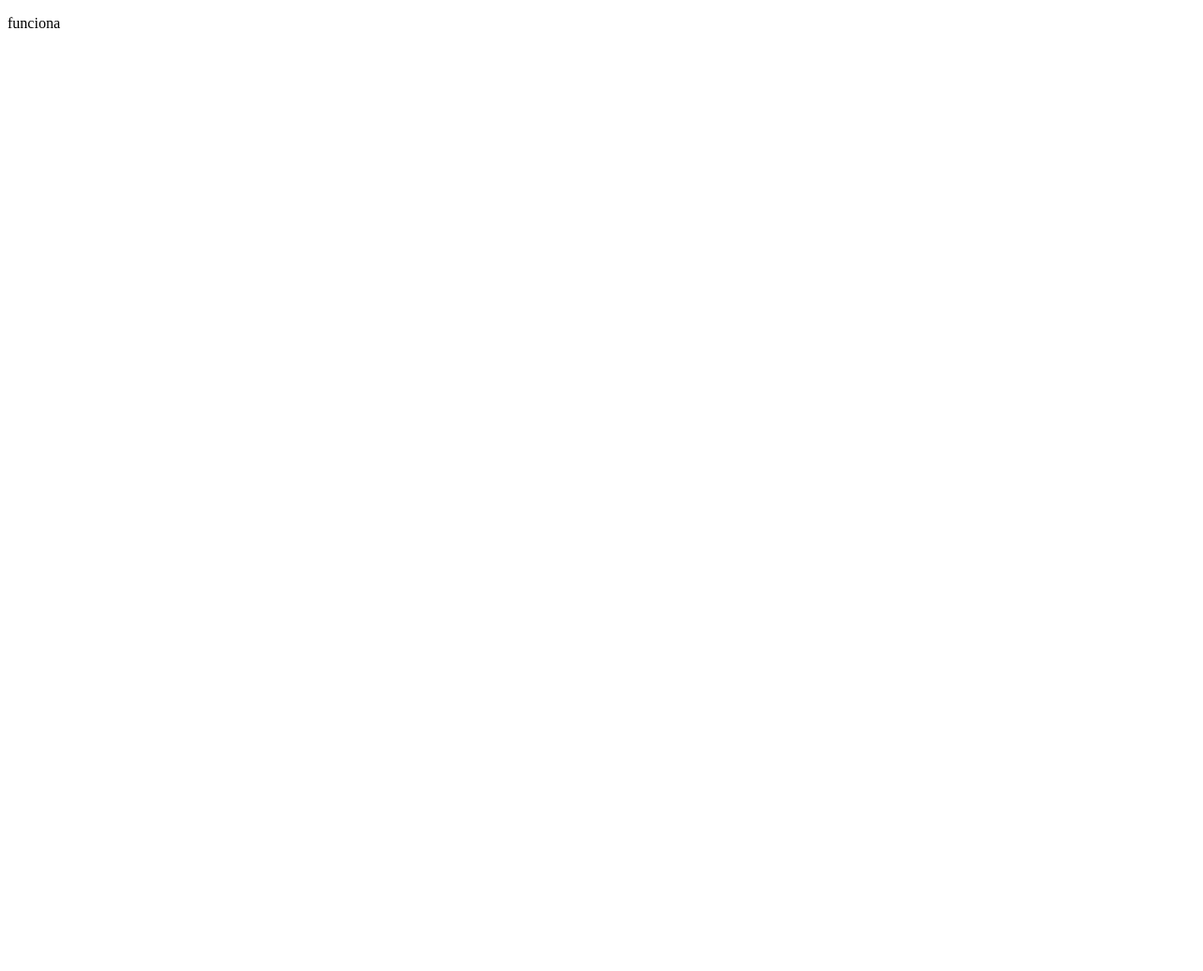
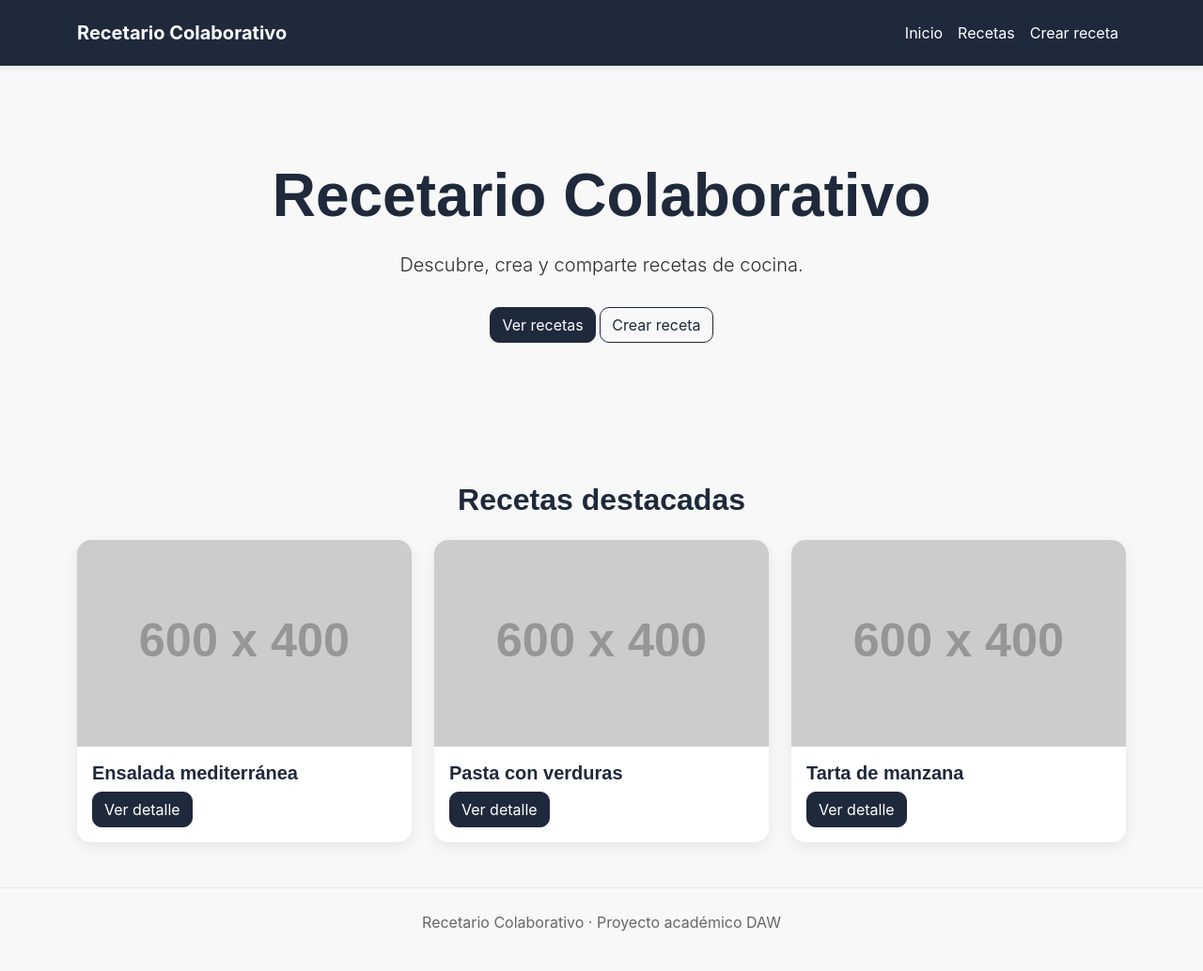
Before and after one commit to agondie1705/Recetario-colaborativo, a PHP site: page / in a window 1280 px wide. Before the commit the page is almost empty. Shown: the whole page at 94% size. Before the commit the page ends 30 px from the top, so only its background shows below. Run offline with PHP 8.4, Linux system fonts and the light colour scheme; grey boxes labelled with a size stand in for pictures from a placeholder-image service; a stand-in replaces the project's code that opens the database connection; some libraries are stand-ins or nearby versions.

Commit message:
S2-01: Add initial layout and styles for the collaborative recipe application; create header, footer, and main pages #8

```diff
--- a/css/styles.css
+++ b/css/styles.css
@@ -0,0 +1,144 @@
+/* ======================
+   ESTILOS GENERALES
+====================== */
+
+body{
+    background-color: #F8F8F8;
+    color: #2B2B2B;
+    font-family: Inter, Arial, sans-serif;
+}
+
+h1,
+h2,
+h3,
+h4,
+h5,
+h6{
+    color: #1E293B;
+    font-family: Poppins, Arial, sans-serif;
+    font-weight: 700;
+}
+
+/* ======================
+   NAVBAR
+====================== */
+
+.navbar{
+    background-color: #1E293B !important;
+    box-shadow: 0 2px 10px rgba(0,0,0,.08);
+    padding: 15px 0;
+}
+
+.navbar-brand{
+    font-weight: 700;
+}
+
+.nav-link{
+    color: white !important;
+}
+
+.nav-link:hover{
+    color: #D6B89C !important;
+}
+
+/* ======================
+   HERO
+====================== */
+
+.hero{
+    padding: 100px 0;
+}
+
+.hero h1{
+    font-size: 4rem;
+    margin-bottom: 20px;
+}
+
+.hero p{
+    max-width: 700px;
+    margin: auto;
+    margin-bottom: 30px;
+}
+
+/* ======================
+   BOTONES
+====================== */
+
+.btn{
+    border-radius: 10px;
+}
+
+.btn-primary{
+    background-color: #1E293B;
+    border-color: #1E293B;
+}
+
+.btn-primary:hover{
+    background-color: #16202E;
+    border-color: #16202E;
+}
+
+.btn-outline-primary{
+    border-color: #1E293B;
+    color: #1E293B;
+}
+
+.btn-outline-primary:hover{
+    background-color: #1E293B;
+    border-color: #1E293B;
+}
+
+/* ======================
+   TARJETAS
+====================== */
+
+.card{
+    background-color: #FFFFFF;
+    border: none;
+    border-radius: 15px;
+    overflow: hidden;
+    box-shadow: 0 5px 15px rgba(0,0,0,.08);
+    transition: .3s;
+}
+
+.card:hover{
+    transform: translateY(-5px);
+}
+
+.card-title{
+    color: #1E293B;
+    font-weight: 600;
+}
+
+.card img{
+    height: 220px;
+    object-fit: cover;
+}
+
+/* ======================
+   FOOTER
+====================== */
+
+footer{
+    margin-top: 60px;
+    padding: 20px;
+    text-align: center;
+    border-top: 1px solid #E5E7EB;
+    color: #666;
+}
+
+/* ======================
+   RESPONSIVE
+====================== */
+
+@media (max-width: 768px){
+
+    .hero{
+        padding: 60px 20px;
+    }
+
+    .hero h1{
+        font-size: 2.5rem;
+    }
+
+}
--- a/docs/sql/schema.sql
+++ b/docs/sql/schema.sql
@@ -18,7 +18,7 @@ SET time_zone = "+00:00";
 /*!40101 SET NAMES utf8mb4 */;
 
 --
--- Base de datos: `recetario`
+-- Base de datos: `schema`
 --
 
 -- --------------------------------------------------------
--- /dev/null
+++ b/includes/footer.php
@@ -0,0 +1,12 @@
+<footer class="text-center py-4 mt-5">
+
+    <p>
+        Recetario Colaborativo · Proyecto académico DAW
+    </p>
+
+</footer>
+
+<script src="https://cdn.jsdelivr.net/npm/bootstrap@5.3.3/dist/js/bootstrap.bundle.min.js"></script>
+
+</body>
+</html>
--- /dev/null
+++ b/includes/header.php
@@ -0,0 +1,55 @@
+<!DOCTYPE html>
+<html lang="es">
+<head>
+    <meta charset="UTF-8">
+    <meta name="viewport" content="width=device-width, initial-scale=1.0">
+    <title>Recetario Colaborativo</title>
+
+    <link href="https://cdn.jsdelivr.net/npm/bootstrap@5.3.3/dist/css/bootstrap.min.css" rel="stylesheet">
+    <link rel="stylesheet" href="./css/styles.css">
+</head>
+<body>
+    <nav class="navbar navbar-expand-lg navbar-dark bg-dark">
+    <div class="container">
+
+        <a class="navbar-brand" href="index.php">
+            Recetario Colaborativo
+        </a>
+
+        <button class="navbar-toggler"
+                type="button"
+                data-bs-toggle="collapse"
+                data-bs-target="#navbarNav">
+
+            <span class="navbar-toggler-icon"></span>
+
+        </button>
+
+        <div class="collapse navbar-collapse" id="navbarNav">
+
+            <ul class="navbar-nav ms-auto">
+
+                <li class="nav-item">
+                    <a class="nav-link" href="./index.php">
+                        Inicio
+                    </a>
+                </li>
+
+                <li class="nav-item">
+                    <a class="nav-link" href="./pages/recetas.php">
+                        Recetas
+                    </a>
+                </li>
+
+                <li class="nav-item">
+                    <a class="nav-link" href="./pages/crear_receta.php">
+                        Crear receta
+                    </a>
+                </li>
+
+            </ul>
+
+        </div>
+
+    </div>
+</nav>
--- a/index.php
+++ b/index.php
@@ -1,20 +1,104 @@
 <?php
-    define('ACCESO_PERMITIDO', true);
-    require_once './includes/conexion.php';
-
-
-    $incidencias = [];
-    $error = "";
+define('ACCESO_PERMITIDO', true);
+require_once './includes/conexion.php';
 ?>
 
-<!DOCTYPE html>
-<html lang="en">
-<head>
-    <meta charset="UTF-8">
-    <meta name="viewport" content="width=device-width, initial-scale=1.0">
-    <title>Document</title>
-</head>
-<body>
-    <p>funciona</p>
-</body>
-</html>
+<?php include './includes/header.php'; ?>
+
+<section class="hero container text-center">
+
+    <h1>Recetario Colaborativo</h1>
+
+    <p class="lead">
+        Descubre, crea y comparte recetas de cocina.
+    </p>
+
+    <a href="./pages/recetas.php" class="btn btn-primary">
+        Ver recetas
+    </a>
+
+    <a href="./pages/crear_receta.php" class="btn btn-outline-primary">
+        Crear receta
+    </a>
+
+</section>
+
+<section class="container mt-5">
+
+    <h2 class="text-center mb-4">
+        Recetas destacadas
+    </h2>
+
+    <div class="row g-4">
+
+    <div class="col-md-4">
+        <div class="card h-100">
+
+            <img src="https://placehold.co/600x400"
+                 class="card-img-top"
+                 alt="Ensalada mediterránea">
+
+            <div class="card-body">
+
+                <h5 class="card-title">
+                    Ensalada mediterránea
+                </h5>
+
+                <a href="./pages/detalle_receta.php" class="btn btn-primary">
+                    Ver detalle
+                </a>
+
+            </div>
+
+        </div>
+    </div>
+
+    <div class="col-md-4">
+        <div class="card h-100">
+
+            <img src="https://placehold.co/600x400"
+                 class="card-img-top"
+                 alt="Pasta con verduras">
+
+            <div class="card-body">
+
+                <h5 class="card-title">
+                    Pasta con verduras
+                </h5>
+
+                <a href="#" class="btn btn-primary">
+                    Ver detalle
+                </a>
+
+            </div>
+
+        </div>
+    </div>
+
+    <div class="col-md-4">
+        <div class="card h-100">
+
+            <img src="https://placehold.co/600x400"
+                 class="card-img-top"
+                 alt="Tarta de manzana">
+
+            <div class="card-body">
+
+                <h5 class="card-title">
+                    Tarta de manzana
+                </h5>
+
+                <a href="#" class="btn btn-primary">
+                    Ver detalle
+                </a>
+
+            </div>
+
+        </div>
+    </div>
+
+</div>
+
+</section>
+
+<?php include './includes/footer.php'; ?>
--- /dev/null
+++ b/pages/crear_receta.php
@@ -0,0 +1,3 @@
+<?php
+echo "<h1>En construcción</h1>";
+?>
--- /dev/null
+++ b/pages/detalle_receta.php
@@ -0,0 +1,3 @@
+<?php
+echo "<h1>En construcción</h1>";
+?>
--- /dev/null
+++ b/pages/editar_receta.php
@@ -0,0 +1,3 @@
+<?php
+echo "<h1>En construcción</h1>";
+?>
--- /dev/null
+++ b/pages/eliminar_receta.php
@@ -0,0 +1,3 @@
+<?php
+echo "<h1>En construcción</h1>";
+?>
--- a/pages/recetas.php
+++ b/pages/recetas.php
@@ -0,0 +1,3 @@
+<?php
+echo "<h1>En construcción</h1>";
+?>
```
Also changed, not shown: docs/modelo_datos.md (+1 -1 lines).
